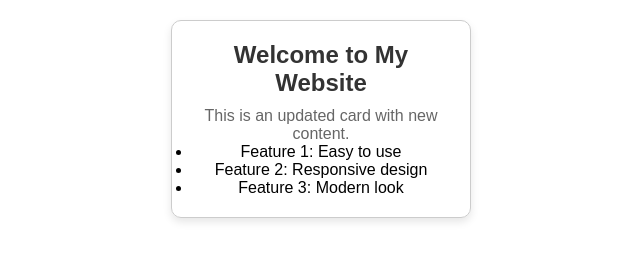
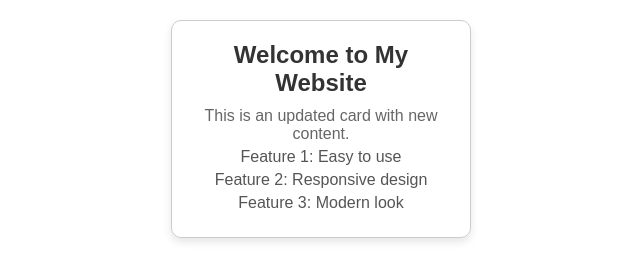
Before and after one commit to Faizol-Shobola/text-git, a plain HTML site: page index.html in a window 1280 px wide. Shown: the whole page, without its empty margins (319-959 px from the left). Drawn offline with Linux system fonts and the light colour scheme.

Commit message:
Add list styling to card component

```diff
--- a/style.css
+++ b/style.css
@@ -20,3 +20,8 @@
 .card p {
     color: #666;
 }
+.card li {
+    list-style: none;
+    margin: 5px 0;
+    color: #555;
+}
```
